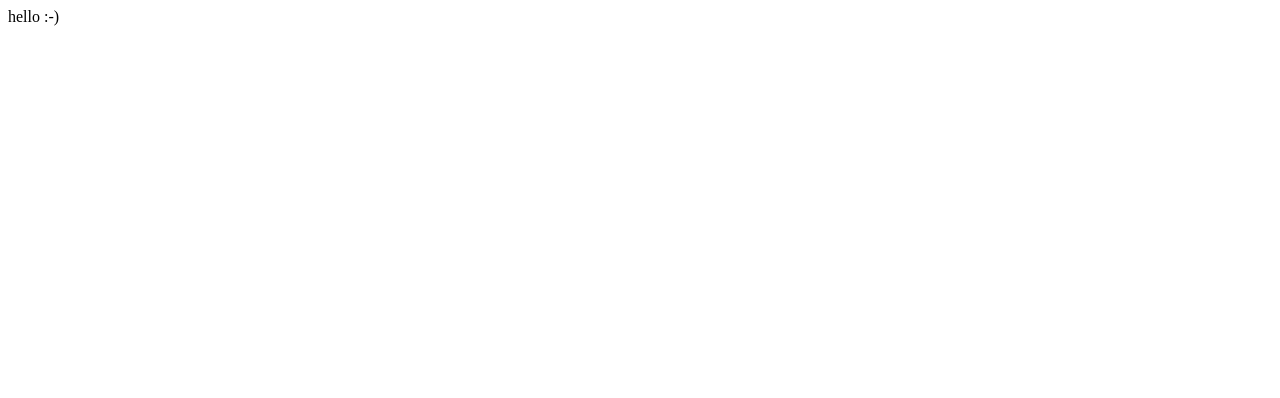
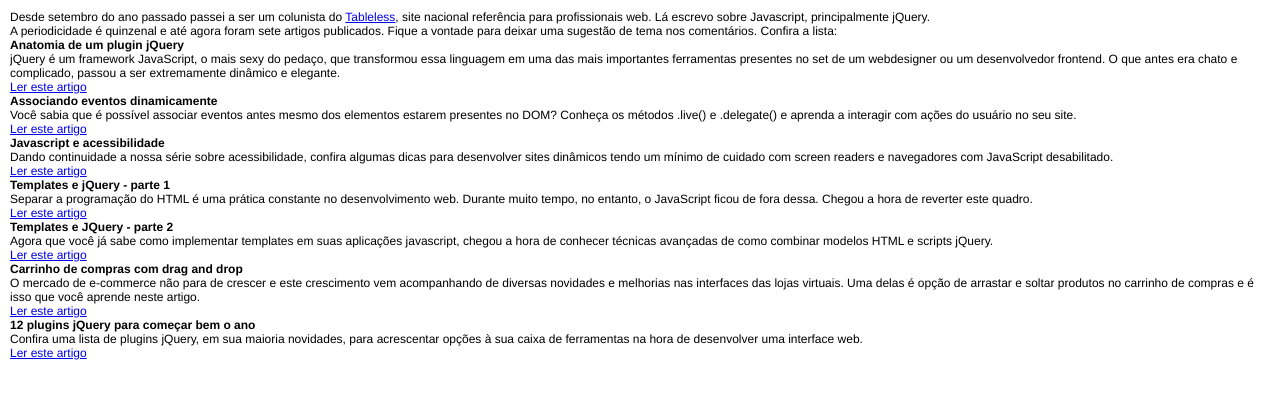
Before and after one commit to daviferreira/daviferreira.github.com, a plain HTML site: page index.html in a window 1280 px wide. Drawn offline with Linux system fonts and the light colour scheme.

Commit message:
Better index

```diff
--- a/index.html
+++ b/index.html
@@ -1 +1,60 @@
-hello :-)
+<!doctype html>
+<html>
+	<head>
+		<meta charset="utf-8" />
+		<title>Javascript agora é no Tableless</title>
+		<link href="tabelas/custom.css" rel="stylesheet" />
+	</head>
+	<body>
+		<div id="container">
+
+				<p>Desde setembro do ano passado passei a ser um colunista do <a href="http://www.tableless.com.br" target="_blank">Tableless</a>, site nacional referência para profissionais web. Lá escrevo sobre Javascript, principalmente jQuery.</p>
+
+
+<p>A periodicidade é quinzenal e até agora foram sete artigos publicados. Fique a vontade para deixar uma sugestão de tema nos comentários. Confira a lista:</p>
+
+<h3>Anatomia de um plugin jQuery</h3>
+
+<p>jQuery é um framework JavaScript, o mais sexy do pedaço, que transformou essa linguagem em uma das mais importantes ferramentas presentes no set de um webdesigner ou um desenvolvedor frontend. O que antes era chato e complicado, passou a ser extremamente dinâmico e elegante.</p>
+
+<p><a href="http://www.tableless.com.br/anatomia-de-um-plugin-jquery" target="_blank">Ler este artigo</a></p>
+
+<h3>Associando eventos dinamicamente</h3>
+
+<p>Você sabia que é possível associar eventos antes mesmo dos elementos estarem presentes no DOM? Conheça os métodos .live() e .delegate() e aprenda a interagir com ações do usuário no seu site.</p>
+
+<p><a href="http://www.tableless.com.br/associando-eventos-dinamicamente" target="_blank">Ler este artigo</a></p>
+
+<h3>Javascript e acessibilidade</h3>
+
+<p>Dando continuidade a nossa série sobre acessibilidade, confira algumas dicas para desenvolver sites dinâmicos tendo um mínimo de cuidado com screen readers e navegadores com JavaScript desabilitado.</p>
+
+<p><a href="http://www.tableless.com.br/javascript-e-acessibilidade" target="_blank">Ler este artigo</a></p>
+
+<h3>Templates e jQuery - parte 1</h3>
+
+<p>Separar a programação do HTML é uma prática constante no desenvolvimento web. Durante muito tempo, no entanto, o JavaScript ficou de fora dessa. Chegou a hora de reverter este quadro.</p>
+
+<p><a href="http://www.tableless.com.br/templates-e-jquery-parte-1" target="_blank">Ler este artigo</a></p>
+
+<h3>Templates e JQuery - parte 2</h3>
+
+<p>Agora que você já sabe como implementar templates em suas aplicações javascript, chegou a hora de conhecer técnicas avançadas de como combinar modelos HTML e scripts jQuery.</p>
+
+<p><a href="http://www.tableless.com.br/templates-jquery-parte2" target="_blank">Ler este artigo</a></p>
+
+<h3>Carrinho de compras com drag and drop</h3>
+
+<p>O mercado de e-commerce não para de crescer e este crescimento vem acompanhando de diversas novidades e melhorias nas interfaces das lojas virtuais. Uma delas é opção de arrastar e soltar produtos no carrinho de compras e é isso que você aprende neste artigo.</p>
+
+<p><a href="http://www.tableless.com.br/carrinho-de-compras-com-drag-and-drop" target="_blank">Ler este artigo</a></p>
+
+<h3>12 plugins jQuery para começar bem o ano</h3>
+
+<p>Confira uma lista de plugins jQuery, em sua maioria novidades, para acrescentar opções à sua caixa de ferramentas na hora de desenvolver uma interface web.</p>
+
+<p><a href="http://www.tableless.com.br/12-plugins-jquery-para-comecar-bem-o-ano" target="_blank">Ler este artigo</a></p>
+
+</div>
+</body>
+</html>
```
